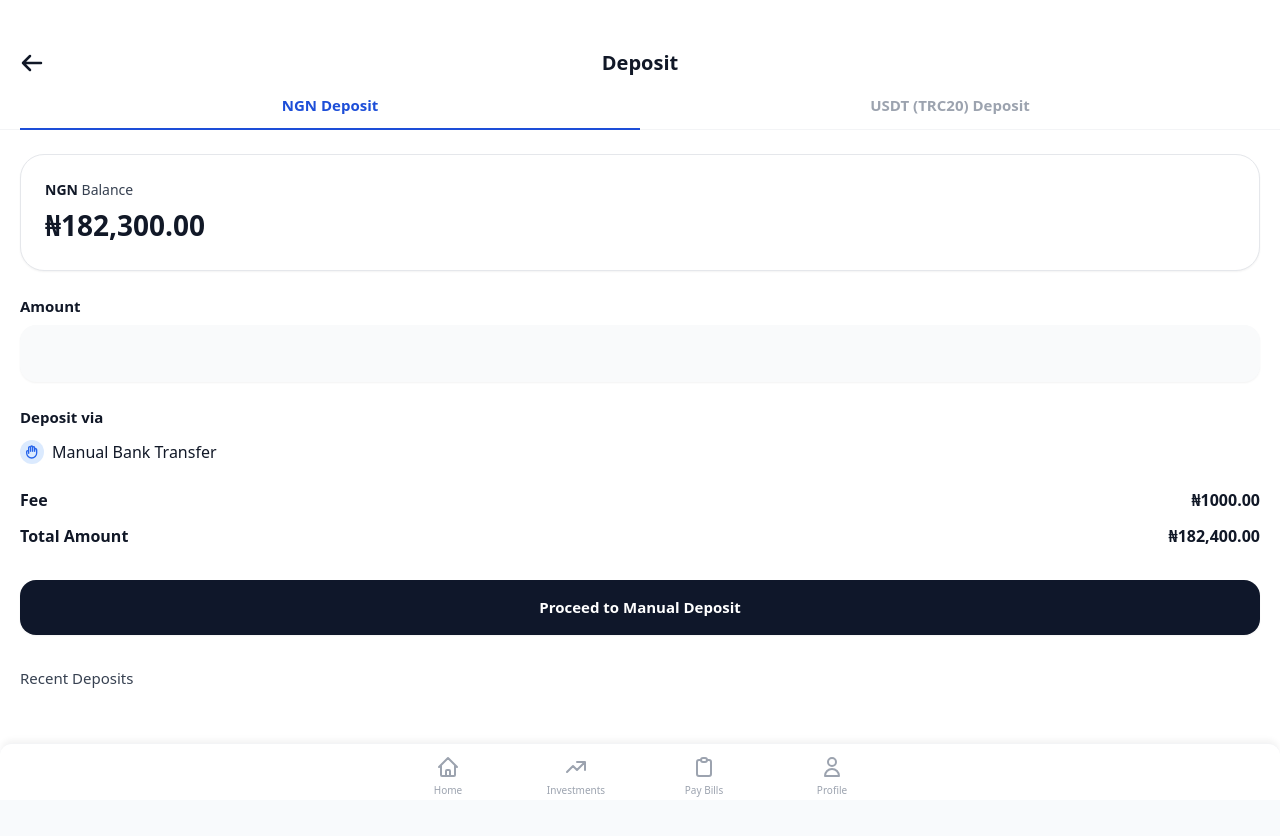
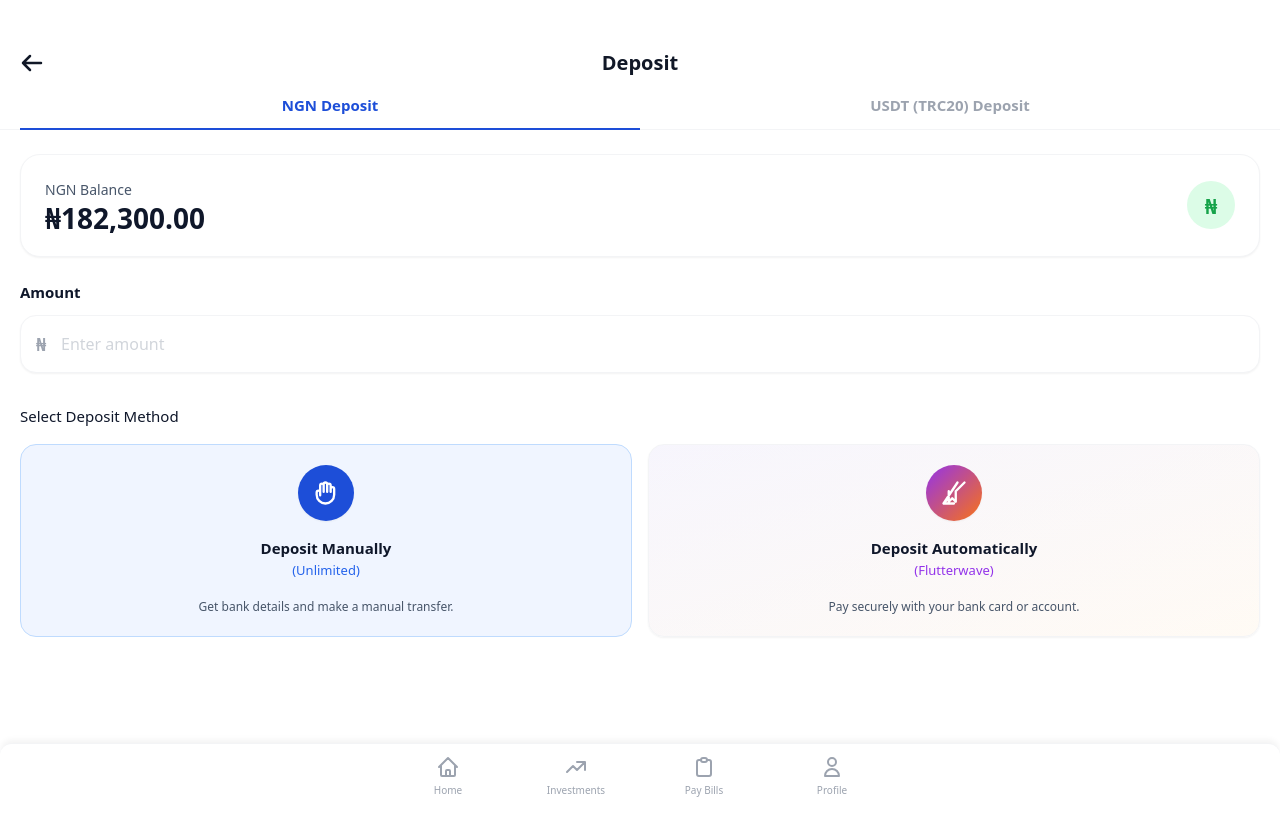
Before and after one commit to ademolaaa/bill-payment-app, a Next.js app in the folder web/: page /deposit in a window 1280 px wide. Shown: the top 836 px of the page. Built offline with nearby package versions, Linux system fonts and the light colour scheme.

Commit message:
feat: redesign NGN deposit tab with selection cards and refined balance layout

```diff
--- a/web/app/(dashboard)/deposit/page.tsx
+++ b/web/app/(dashboard)/deposit/page.tsx
@@ -52,50 +52,74 @@ export default function DepositPage() {
       <div className="px-5">
         {activeTab === 'NGN' ? (
           /* NGN Tab Content */
-          <div className="animate-in fade-in slide-in-from-right-4 duration-300">
+          <div className="animate-in fade-in slide-in-from-right-4 duration-300 pb-20">
             {/* Balance Card */}
-            <div className="bg-white dark:bg-slate-900 border border-gray-200 rounded-3xl p-6 mb-6 shadow-sm flex flex-col items-start space-y-1">
-              <span className="text-[14px] font-bold text-gray-900 dark:text-white">NGN <span className="font-medium text-gray-700 dark:text-slate-600">Balance</span></span>
-              <h2 className="text-[28px] font-bold text-gray-900 dark:text-white">₦182,300.00</h2>
+            <div className="bg-white dark:bg-slate-900 border border-gray-100 dark:border-slate-800 rounded-[20px] p-6 mb-6 shadow-sm flex items-center justify-between">
+              <div>
+                <span className="text-[14px] text-[#475569] dark:text-slate-400 font-medium block mb-1">NGN Balance</span>
+                <h2 className="text-[28px] font-bold text-[#0F172A] dark:text-white leading-none">₦182,300.00</h2>
+              </div>
+              <div className="w-12 h-12 bg-[#DCFCE7] dark:bg-[#166534]/30 rounded-full flex items-center justify-center text-[#16A34A] dark:text-[#22C55E]">
+                <span className="text-[22px] font-bold">₦</span>
+              </div>
             </div>
 
             {/* Amount Form */}
-            <div className="mb-6">
-              <Input
-                label="Amount"
-                placeholder=""
-              />
-            </div>
-
-            <div className="mb-6">
-              <label className="block text-[15px] font-bold text-gray-900 dark:text-white mb-3">Deposit via</label>
-              <div className="flex items-center text-[16px] text-gray-900 dark:text-white">
-                <div className="w-6 h-6 rounded-full bg-blue-100 flex items-center justify-center text-blue-600 mr-2">
-                  <svg xmlns="http://www.w3.org/2000/svg" className="h-4 w-4" fill="none" viewBox="0 0 24 24" stroke="currentColor" strokeWidth={2}>
-                    <path strokeLinecap="round" strokeLinejoin="round" d="M7 11.5V14m0-2.5v-6a1.5 1.5 0 113 0m-3 6a1.5 1.5 0 00-3 0v2a7.5 7.5 0 0015 0v-5a1.5 1.5 0 00-3 0m-6-3V11m0-5.5v-1a1.5 1.5 0 013 0v1m0 0V11m0-5.5a1.5 1.5 0 013 0v3m0 0V11" />
-                  </svg>
+            <div className="mb-8">
+              <label className="block text-[15px] font-bold text-[#0F172A] dark:text-white mb-3">Amount</label>
+              <div className="relative">
+                <div className="absolute inset-y-0 left-0 pl-4 flex items-center pointer-events-none">
+                  <span className="text-gray-400 text-[18px] font-bold">₦</span>
                 </div>
-                Manual Bank Transfer
+                <input
+                  type="number"
+                  placeholder="Enter amount"
+                  className="w-full bg-white dark:bg-slate-900 border border-gray-100 dark:border-slate-800 rounded-2xl py-4 pl-10 pr-4 text-[16px] font-medium text-[#0F172A] dark:text-white focus:outline-none focus:border-blue-500 focus:ring-1 focus:ring-blue-500 placeholder-gray-300 shadow-sm"
+                />
               </div>
             </div>
 
-            <div className="flex justify-between items-center mb-3">
-              <span className="text-[16px] font-bold text-gray-900 dark:text-white">Fee</span>
-              <span className="text-[16px] font-bold text-gray-900 dark:text-white">₦1000.00</span>
+            {/* Select Deposit Method */}
+            <div className="mb-6">
+              <label className="block text-[15px] font-medium text-[#0F172A] dark:text-white mb-4">Select Deposit Method</label>
+
+              <div className="grid grid-cols-2 gap-4">
+
+                {/* Manual Method (Selected) */}
+                <Link href="/deposit/manual" className="block">
+                  <div className="bg-[#F0F5FF] dark:bg-blue-900/20 border border-blue-200 dark:border-blue-500/30 rounded-2xl p-5 text-center flex flex-col items-center h-full transition-all">
+                    <div className="w-14 h-14 bg-[#1D4ED8] rounded-full flex items-center justify-center text-white mb-4 shadow-sm">
+                      <svg xmlns="http://www.w3.org/2000/svg" className="h-7 w-7" fill="none" viewBox="0 0 24 24" stroke="currentColor" strokeWidth={2}>
+                        <path strokeLinecap="round" strokeLinejoin="round" d="M7 11.5V14m0-2.5v-6a1.5 1.5 0 113 0m-3 6a1.5 1.5 0 00-3 0v2a7.5 7.5 0 0015 0v-5a1.5 1.5 0 00-3 0m-6-3V11m0-5.5v-1a1.5 1.5 0 013 0v1m0 0V11m0-5.5a1.5 1.5 0 013 0v3m0 0V11" />
+                      </svg>
+                    </div>
+                    <h3 className="text-[15px] font-bold text-[#0F172A] dark:text-white mb-0.5">Deposit Manually</h3>
+                    <p className="text-[13px] font-medium text-[#2563EB] mb-4">(Unlimited)</p>
+                    <p className="text-[12px] text-[#475569] dark:text-slate-400 leading-relaxed">
+                      Get bank details and make a manual transfer.
+                    </p>
+                  </div>
+                </Link>
+
+                {/* Automatic Method (Unselected) */}
+                <button className="block w-full text-left focus:outline-none">
+                  <div className="bg-gradient-to-br from-[#F8FAFC] to-white dark:from-slate-800 dark:to-slate-900 border border-gray-100 dark:border-slate-800 rounded-2xl p-5 text-center flex flex-col items-center h-full shadow-sm hover:shadow-md transition-all relative overflow-hidden group">
+                    <div className="absolute inset-0 bg-gradient-to-br from-purple-100/50 to-orange-100/50 dark:from-purple-900/10 dark:to-orange-900/10 opacity-50"></div>
+                    <div className="relative z-10 w-14 h-14 bg-gradient-to-br from-purple-600 to-orange-500 rounded-full flex items-center justify-center text-white mb-4 shadow-sm">
+                      <svg xmlns="http://www.w3.org/2000/svg" className="h-7 w-7" fill="none" viewBox="0 0 24 24" stroke="currentColor" strokeWidth={2}>
+                        <path strokeLinecap="round" strokeLinejoin="round" d="M13.5 10.5L21 3m-7.5 7.5v9l-3-3-3 3v-9m7.5-7.5L3 21m0 0l3-3m-3 3h9" />
+                      </svg>
+                    </div>
+                    <h3 className="text-[15px] font-bold text-[#0F172A] dark:text-white mb-0.5 relative z-10">Deposit Automatically</h3>
+                    <p className="text-[13px] font-medium text-purple-600 dark:text-purple-400 mb-4 relative z-10">(Flutterwave)</p>
+                    <p className="text-[12px] text-[#475569] dark:text-slate-400 leading-relaxed relative z-10">
+                      Pay securely with your bank card or account.
+                    </p>
+                  </div>
+                </button>
+
+              </div>
             </div>
-
-            <div className="flex justify-between items-center mb-8">
-              <span className="text-[16px] font-bold text-gray-900 dark:text-white">Total Amount</span>
-              <span className="text-[16px] font-bold text-gray-900 dark:text-white">₦182,400.00</span>
-            </div>
-
-            <div className="mb-8">
-              <Link href="/deposit/manual">
-                <Button>Proceed to Manual Deposit</Button>
-              </Link>
-            </div>
-
-            <h3 className="text-[15px] font-medium text-gray-700 dark:text-slate-600">Recent Deposits</h3>
           </div>
         ) : (
           /* USDT Tab Content */
```
